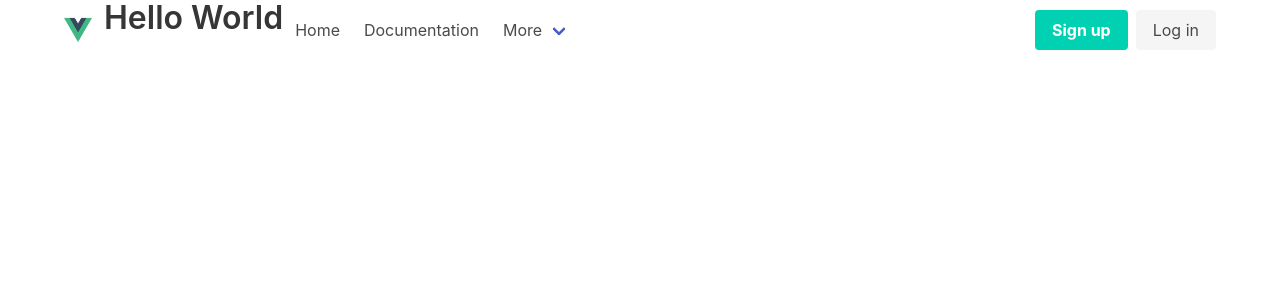
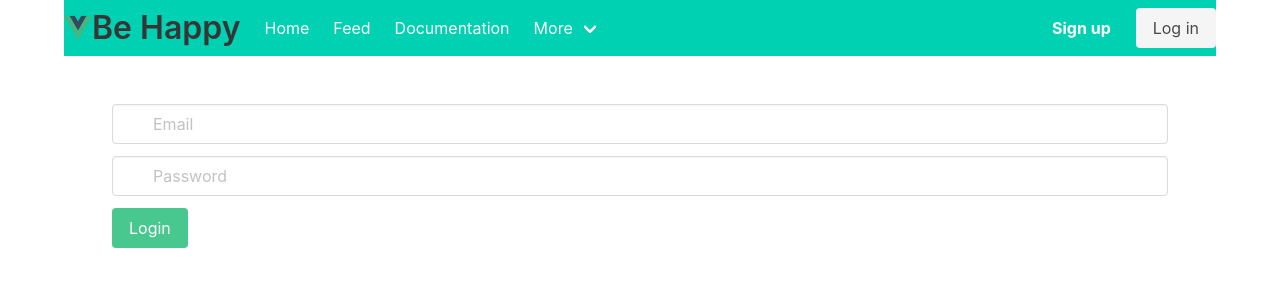
Before and after one commit to Infonox/ExerciseApp, a Vue app in the folder vueexerciseapp/: page /login in a window 1280 px wide. Shown: the top 300 px of the page. Built offline with nearby package versions, Linux system fonts and the light colour scheme.

Commit message:
up to date with first navigation procedure

```diff
--- a/vueexerciseapp/services/session.js
+++ b/vueexerciseapp/services/session.js
@@ -1,10 +1,12 @@
 const session = {
     user: null,
     messages: [],
-    Login(){
+    Login(email, password){
+
         this.user = {
-            FirstName: 'Henry',
-            LastName: 'Maldonado',
+            FirstName: 'Moshe',
+            LastName: email,
+            Password: password,
             id: 613,
         }
     }
--- a/vueexerciseapp/src/components/LoginBadge.vue
+++ b/vueexerciseapp/src/components/LoginBadge.vue
@@ -3,18 +3,17 @@
           <a class="button is-primary">
             <strong>Sign up</strong>
           </a>
-    <a class="button is-light" @click="login"> Log in </a>
+          <a class="button is-light" @click="login">
+            Log in
+          </a>
     </div>
     <div v-else>
         Hello {{name}}
-
-
     </div>
 </template>
 
 <script>
 import Session from "/services/session";
-
 export default {
     data (){
         return ({
@@ -23,7 +22,8 @@
     },
     methods: {
         login(){
-            this.Session.Login();
+            this.$router.push('/login');
+            //this.Session.Login();
         }
     },
     computed:{
@@ -34,6 +34,5 @@
 }
 </script>
 
-
 <style>
 </style>
--- a/vueexerciseapp/src/components/Nav.vue
+++ b/vueexerciseapp/src/components/Nav.vue
@@ -1,68 +1,77 @@
 <template>
-  <nav class="navbar" role="navigation" aria-label="main navigation">
+  <nav class="navbar is-primary" role="navigation" aria-label="main navigation">
   <div class="navbar-brand">
     <a class="navbar-item" href="https://bulma.io">
-        <img src="../assets/logo.png" />
+      <img src="../assets/logo.png" height="28">
+      <h3 class="title">Be Happy</h3>
     </a>
-      <h3 class="title">Hello World</h3>
 
-      <a
-        role="button"
-        class="navbar-burger"
-        aria-label="menu"
-        aria-expanded="false"
-        :class="{ 'is-active': isActive }"
-        @click="isActive = !isActive"
-      >
+    <a role="button" class="navbar-burger" aria-label="menu" aria-expanded="false" :class="{'is-active': isActive }" @click="isActive = !isActive" >
       <span aria-hidden="true"></span>
       <span aria-hidden="true"></span>
       <span aria-hidden="true"></span>
     </a>
   </div>
 
-    <div id="navbarBasicExample" class="navbar-menu" :class="{ 'is-active': isActive }">
+  <div class="navbar-menu " :class="{'is-active': isActive }">
     <div class="navbar-start">
-        <a class="navbar-item"> Home </a>
+      <a class="navbar-item" href="/">
+        Home
+      </a>
 
-        <a class="navbar-item"> Documentation </a>
+      <a class="navbar-item" href="/feed">
+        Feed
+      </a>
+
+      <a class="navbar-item">
+        Documentation
+      </a>
 
       <div class="navbar-item has-dropdown is-hoverable">
-          <a class="navbar-link"> More </a>
+        <a class="navbar-link">
+          More
+        </a>
 
         <div class="navbar-dropdown">
-            <a class="navbar-item"> About </a>
-            <a class="navbar-item"> Jobs </a>
-            <a class="navbar-item"> Contact </a>
-            <hr class="navbar-divider" />
-            <a class="navbar-item"> Report an issue </a>
+          <a class="navbar-item" href="about">
+            About
+          </a>
+          <a class="navbar-item">
+            Jobs
+          </a>
+          <a class="navbar-item">
+            Contact
+          </a>
+          <hr class="navbar-divider">
+          <a class="navbar-item">
+            Report an issue
+          </a>
         </div>
       </div>
     </div>
 
     <div class="navbar-end">
       <div class="navbar-item">
-          <login-badge/>
+        <login-badge />
       </div>
     </div>
   </div>
 </nav>
+
 </template>
 
 <script>
-import LoginBadge from "./LoginBadge.vue";
-
+import LoginBadge from './LoginBadge';
 export default {
-  data() {
+    data(){
         return {
-      //global data for this component
-
-      isActive: false,
-    };
+            isActive: false
+        }
     },
     components: {
         LoginBadge,
-  },
-};
+    }
+}
 </script>
 
 <style>
--- a/vueexerciseapp/src/router/index.js
+++ b/vueexerciseapp/src/router/index.js
@@ -1,5 +1,8 @@
 import { createRouter, createWebHistory } from 'vue-router'
-import Home from '../views/Home.vue'
+import Session from '/services/session';
+import Home from '../views/Home.vue';
+import Feed from '../views/Feed.vue';
+
 
 const routes = [
     {
@@ -8,13 +11,21 @@
         component: Home
       },
       {
+        path: '/feed',
+        name: 'Feed',
+        component: Feed,
+        meta: { requiresLogin: true }
+      },
+    {
         path: '/about',
         name: 'About',
-    // route level code-splitting
-    // this generates a separate chunk (about.[hash].js) for this route
-    // which is lazy-loaded when the route is visited.
         component: () => import(/* webpackChunkName: "about" */ '../views/About.vue')
-  }
+    },
+    {
+        path: '/login',
+        name: 'Login',
+        component: () => import(/* webpackChunkName: "about" */ '../views/Login.vue')
+    },
 ]
 
 const router = createRouter({
@@ -22,4 +33,12 @@
   routes
 })
 
+router.beforeEach((to, from, next) => {
+    if(to.meta.requiresLogin && !Session.user){
+        next('/login');
+    }else{
+        next();
+    }
+  } )
+
 export default router
--- /dev/null
+++ b/vueexerciseapp/src/views/Feed.vue
@@ -0,0 +1,15 @@
+<template>
+  <div class="section">
+      <h1 class="title">
+          Feed Page
+      </h1>
+  </div>
+</template>
+
+<script>
+export default {
+}
+</script>
+
+<style>
+</style>
--- /dev/null
+++ b/vueexerciseapp/src/views/Login.vue
@@ -0,0 +1,49 @@
+<template>
+  <form class="section" @submit.prevent="login()">
+      <div class="field">
+        <p class="control has-icons-left has-icons-right">
+            <input class="input" type="email" placeholder="Email" v-model="email">
+            <span class="icon is-small is-left">
+            <i class="fas fa-envelope"></i>
+            </span>
+            <span class="icon is-small is-right">
+            <i class="fas fa-check"></i>
+            </span>
+        </p>
+        </div>
+        <div class="field">
+        <p class="control has-icons-left">
+            <input class="input" type="password" placeholder="Password" v-model="password">
+            <span class="icon is-small is-left">
+            <i class="fas fa-lock"></i>
+            </span>
+        </p>
+        </div>
+        <div class="field">
+        <p class="control">
+            <button class="button is-success">
+            Login
+            </button>
+        </p>
+        </div>
+  </form>
+</template>
+
+<script>
+import Session from "/services/session";
+export default {
+    data: ()=>({
+        email: null,
+        password: null,
+        Session
+    }),
+    methods: {
+        login(){
+            this.Session.Login(this.email, this.password);
+        }
+    }
+}
+</script>
+
+<style>
+</style>
```
Lines whose indentation alone changed are shown as unchanged.
